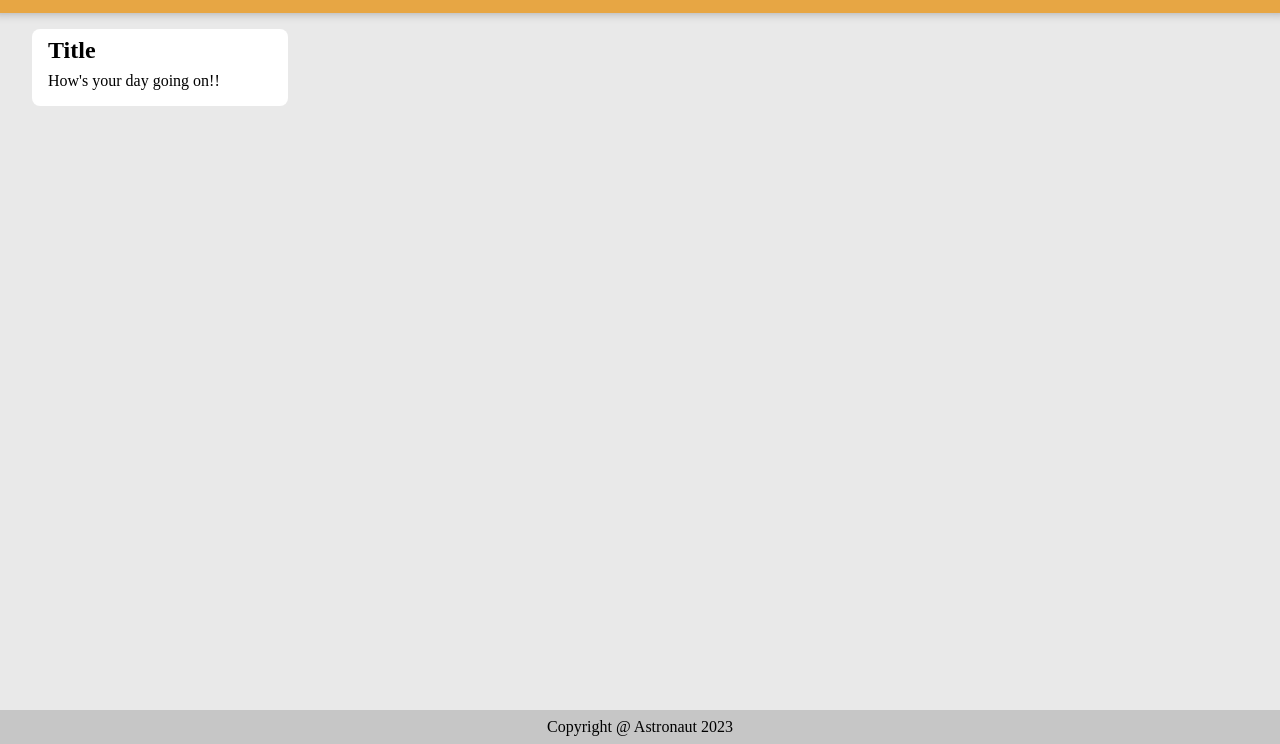
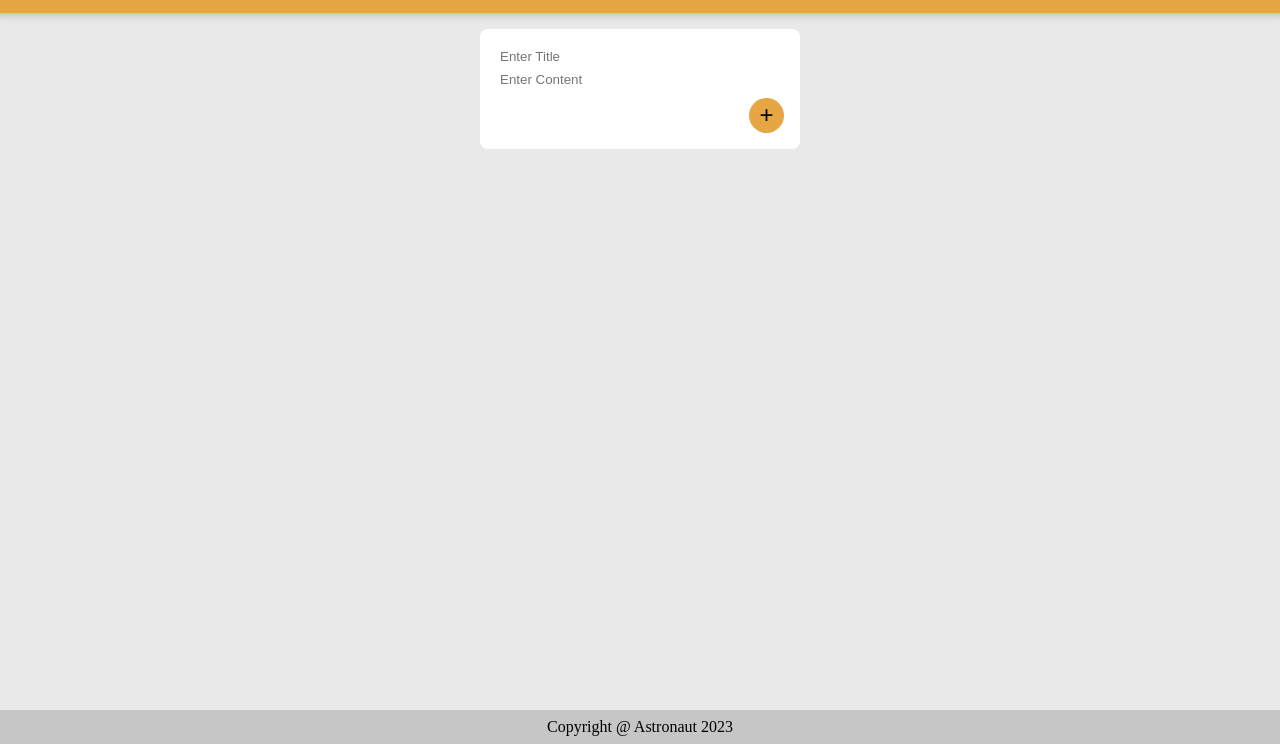
Before and after one commit to AAASTRONAUT/Notes, a React app: page / in a window 1280 px wide. Shown: the part 56-800 px from the top of the page. Built offline with nearby package versions, Linux system fonts and the light colour scheme; a web font is replaced by a local one.

Commit message:
added note making functionality

```diff
--- a/public/styles.css
+++ b/public/styles.css
@@ -30,12 +30,13 @@ footer{
     background-color: rgb(198, 198, 198);
 }
 
-.note{
+.note , .input_note{
     background-color: white;
     width: 16rem;
     padding: 0.5rem;
     margin: 1rem 2rem;
     border-radius: 0.5rem;
+    position: relative;
 }
 
 .note h1{
@@ -43,6 +44,82 @@ footer{
     padding-left: 0.5rem;
 }
 
+.allnotes{
+    display: flex;
+    flex-wrap: wrap;
+    justify-content: center;
+}
+
 .note p{
     padding: 0.5rem;
 }
+
+.note button{
+    width: auto;
+    height: 2.2rem;
+    font-size: 1rem;
+    border-radius: 0.5rem;
+    box-shadow: none;
+    background: transparent;
+    border: none;
+    background-color: rgb(231, 166, 68);
+    text-decoration: none;
+    cursor: pointer;
+
+    margin: 1rem;
+    padding: 0.4rem;
+
+    position: absolute;
+    bottom: 0;
+    right: 0;
+}
+
+.input_note{
+    margin: 1rem auto;
+    width: 25vw;
+    min-width: 250px;
+    height: 15vh;
+    min-height: 100px;
+    display: flex;
+    flex-direction: column;
+}
+
+.input_note input{
+    background: transparent;
+    border: none;
+    margin: 0.5rem;
+    padding: 0.25rem;
+}
+.input_note input[name="title"]{
+    margin-bottom: 0px;
+}
+.input_note input[name="content"]{
+    margin-top: 0px;
+}
+
+.input_note button{
+    width: 2.2rem;
+    height: 2.2rem;
+    font-size: 1.5rem;
+    border-radius: 50%;
+    box-shadow: none;
+    background: transparent;
+    border: none;
+    background-color: rgb(231, 166, 68);
+    text-decoration: none;
+    cursor: pointer;
+
+    margin: 1rem;
+
+    position: absolute;
+    bottom: 0;
+    right: 0;
+}
+.input_note button:hover{
+    background-color: rgb(228, 156, 47);
+}
+.input_note button:focus{
+    background-color: rgb(231, 151, 31);
+    box-shadow: 0 0.3rem 0.2rem 0 rgba(0,0,0,0.19) ;
+    transform: translateY(0.1rem);
+}
--- a/src/components/App.js
+++ b/src/components/App.js
@@ -1,13 +1,44 @@
-import React from "react";
+import React , {useState} from "react";
 import Header from "./Header";
 import Footer from "./Footer";
 import Note from "./notes";
+import TakeInput from "./input";
+
 
 
 function App(){
+
+    var [noteList , appendNote] = useState([]);
+
+    function addNote(newData){
+        appendNote((prev , index)=>[...prev , {
+            key:prev.length,
+            title:newData.title,
+            content: newData.content
+        }]);
+    }
+
+    function deleteNote(currKey){
+        var newList = noteList.filter((note , index)=> index!==currKey);
+        console.log(newList);
+        appendNote(newList);
+    }
+
     return <div>
         <Header />
-        <Note/>
+        <TakeInput addNote={addNote} />
+
+        <div className="allnotes">
+            {noteList.map((oneNote , index)=>
+            <Note
+                id={index}
+                title={oneNote.title}
+                body = {oneNote.content}
+                deleteNote={deleteNote}
+            />
+            )}
+        </div>
+
         <Footer/>
     </div>
 }
--- a/src/components/Footer.jsx
+++ b/src/components/Footer.jsx
@@ -1,5 +1,4 @@
 import React from "react";
-import ReactDOM from 'react-dom';
 
 const date = new Date();
 var year = date.getFullYear();
--- a/src/components/Header.jsx
+++ b/src/components/Header.jsx
@@ -1,5 +1,4 @@
 import React from "react";
-import ReactDOM from 'react-dom';
 
 function Header(){
     return <header><h1>Notes</h1></header>
--- /dev/null
+++ b/src/components/input.jsx
@@ -0,0 +1,52 @@
+import React, {useState} from "react";
+
+function TakeInput(param){
+
+    var [data , setData] = useState({
+        title:"",
+        content:""
+    });
+
+    function handleChange(event){
+        var name = event.target.name;
+        var value = event.target.value;
+        setData(prev => {
+            return {...prev , [name]:value};
+        })
+    }
+
+    return (
+        <div className="input_note">
+            <form>
+                <input
+                    onChange={handleChange}
+                    type="text"
+                    name="title"
+                    placeholder="Enter Title"
+                    value={data.title}
+                ></input>
+                <input
+                    onChange={handleChange}
+                    type="text"
+                    name="content"
+                    placeholder="Enter Content"
+                    value={data.content}
+                ></input>
+                <button
+                    className="inputBtn"
+                    onClick={(event)=>{
+                        param.addNote(data)
+                        setData({
+                            title:"",
+                            content:""
+                        })
+                        event.preventDefault();
+                        }
+                    }
+                >+</button>
+            </form>
+        </div>
+    )
+}
+
+export default TakeInput;
--- a/src/components/notes.jsx
+++ b/src/components/notes.jsx
@@ -1,9 +1,11 @@
 import React from "react";
 
-function Note(){
+function Note(param){
+
     return (<div className="note">
-        <h1>Title</h1>
-        <p contentEditable="true" spellCheck="false">How's your day going on!!</p>
+        <h1>{param.title}</h1>
+        <p>{param.body}</p>
+        <button onClick={()=>param.deleteNote(param.id)}>Delete</button>
     </div>
     );
 }
```
Also changed, not shown: 1 other file.
